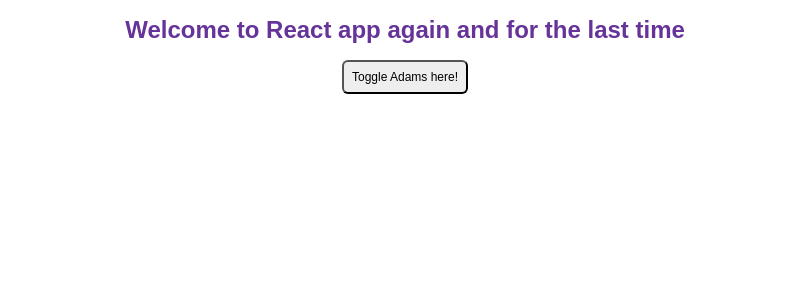
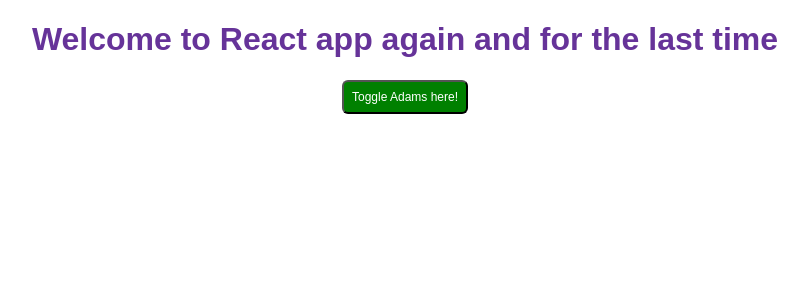
Before and after one commit to zahrajoulaei/ZahraReactProject, a React (Create React App) app: page / in a window 1280 px wide. Shown: the top 300 px of the page, without its empty margins (235-1043 px from the left). Built offline with nearby package versions, Linux system fonts and the light colour scheme.

Commit message:
:lipstick: adding dynamic styling

```diff
--- a/src/App.css
+++ b/src/App.css
@@ -1,28 +1,3 @@
 .App {
   text-align: center;
 }
-
-.App-logo {
-  animation: App-logo-spin infinite 20s linear;
-  height: 80px;
-}
-
-.App-header {
-  background-color: #222;
-  height: 150px;
-  padding: 20px;
-  color: white;
-}
-
-.App-title {
-  font-size: 1.5em;
-}
-
-.App-intro {
-  font-size: large;
-}
-
-@keyframes App-logo-spin {
-  from { transform: rotate(0deg); }
-  to { transform: rotate(360deg); }
-}
--- a/src/App.js
+++ b/src/App.js
@@ -45,7 +45,8 @@
     render() {
 
         const style= {
-            backgroundColor : '#eee',
+            backgroundColor : 'green',
+            color: 'white',
             fontSize: '12px',
             cursor: 'pointer',
             padding: '8px',
@@ -68,6 +69,8 @@
                     })}
                  </div>
             )
+
+            style.backgroundColor = 'red';
         }
         return (
             <div className="App">
```
